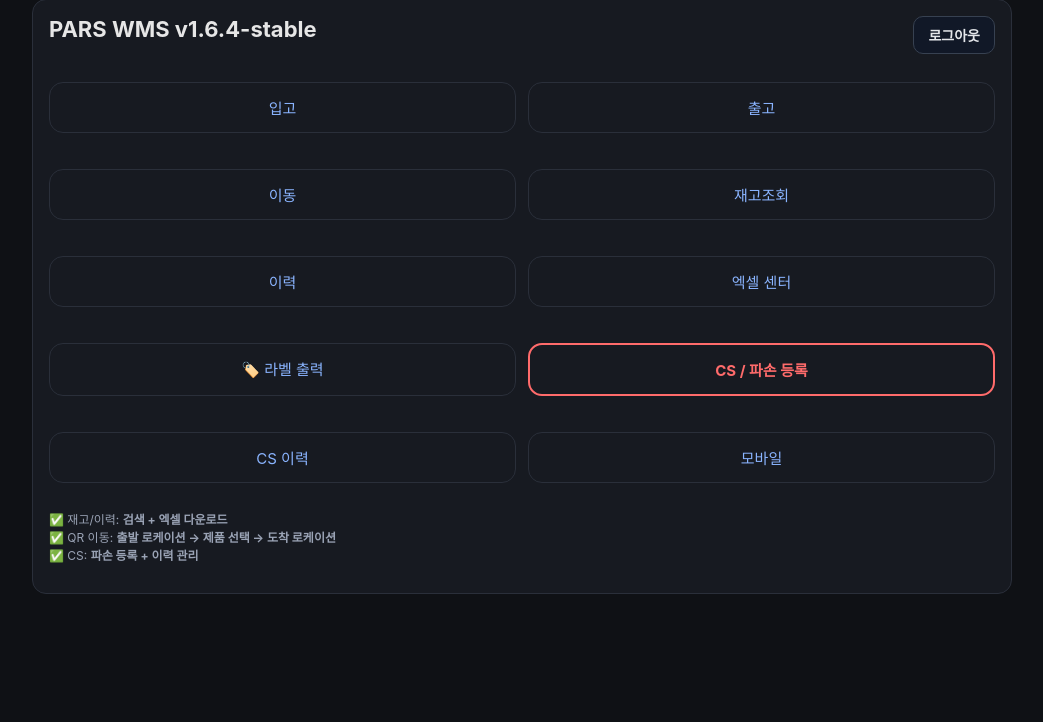
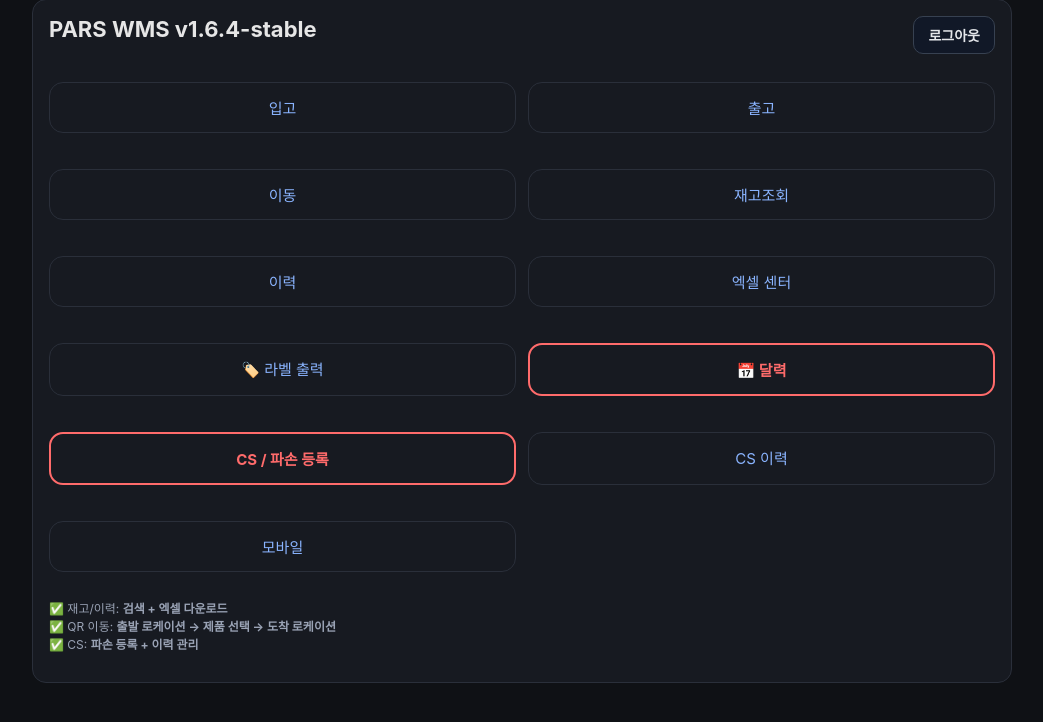
Before and after one commit to dlahtp44-prog/pars-001, a FastAPI app: template app/templates/index.html in a window 1280 px wide. Shown: the part 29-751 px from the top of the page, without its empty margins (118-1161 px from the left). Run offline with FastAPI, Linux system fonts and the light colour scheme; the template is opened without the code that fills it, so the values that code supplies are empty.

Commit message:
Update index.html

```diff
--- a/app/templates/index.html
+++ b/app/templates/index.html
@@ -124,10 +124,11 @@
 
       <a class="card" href="/page/labels">🏷️ 라벨 출력</a>
 
+      <!-- ✅ 📅 달력 추가 -->
+      <a class="card highlight" href="/page/calendar">📅 달력</a>
+
       <a class="card highlight" href="/damage">CS / 파손 등록</a>
-
       <a class="card" href="/page/damage-history">CS 이력</a>
-
       <a class="card" href="/m">모바일</a>
 
     </div>
```
